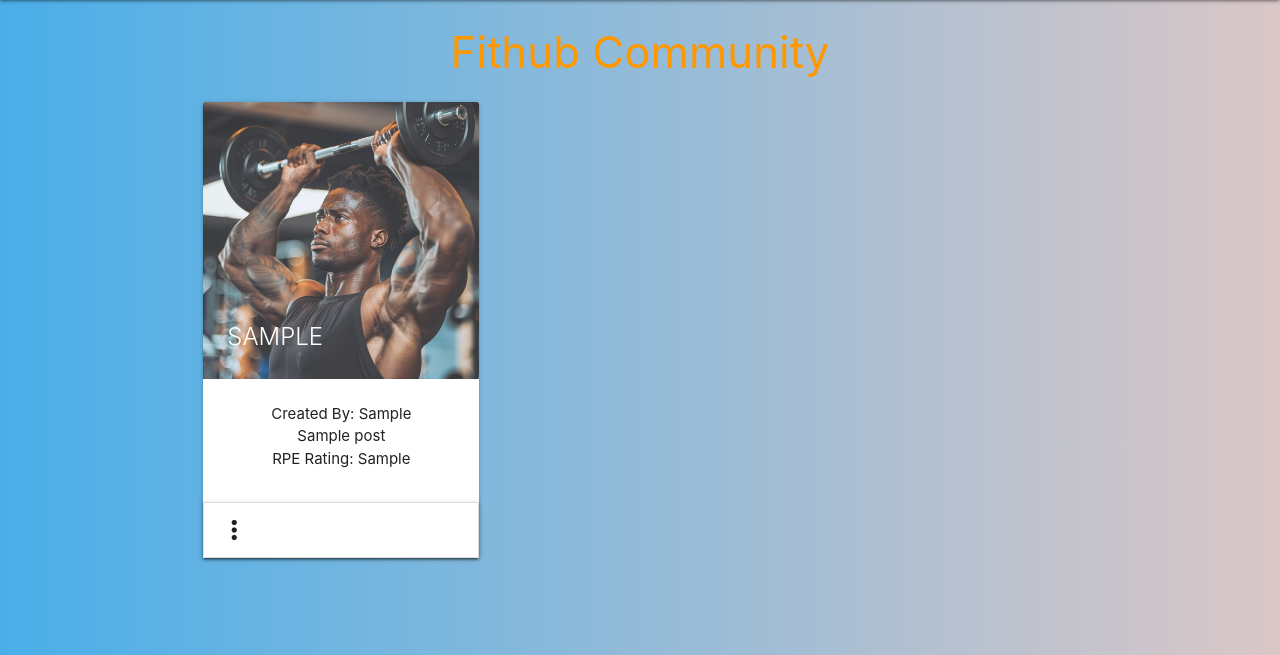
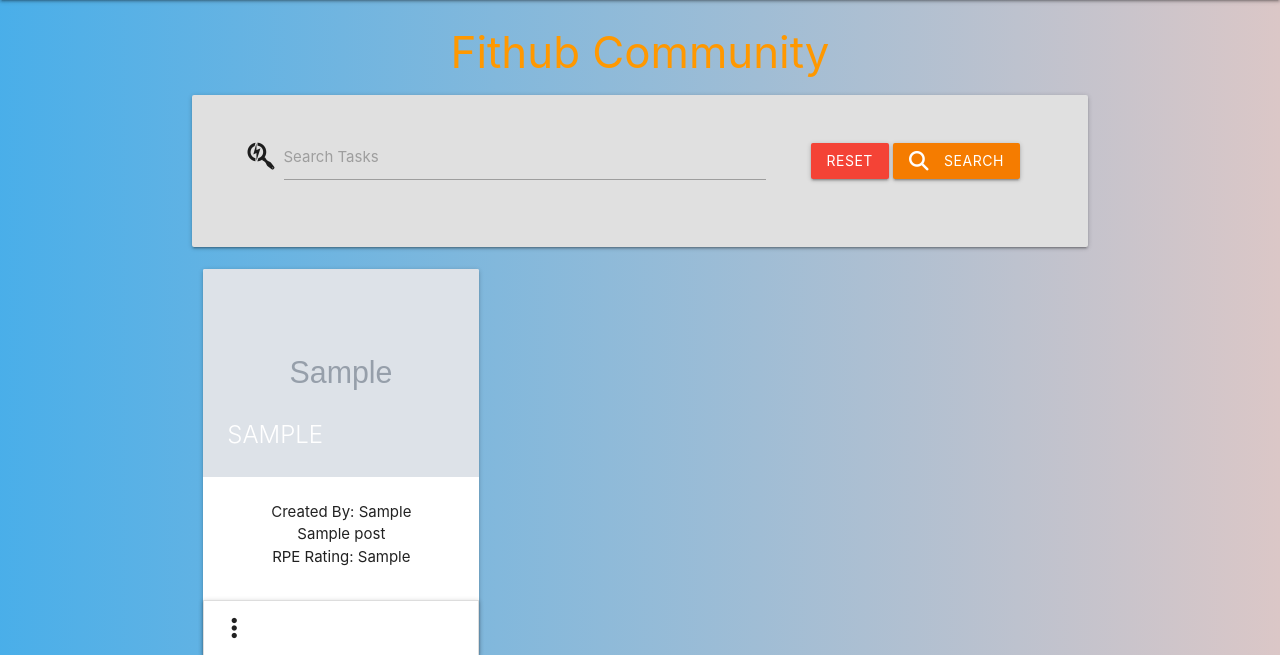
Before and after one commit to JeyAsare/fithub, a Flask app: page /community in a window 1280 px wide. Shown: the part 64-719 px from the top of the page. Run offline with Flask 3, Linux system fonts and the light colour scheme; grey boxes marked "Sample" are stand-in pictures; a database or web service that is not in the repository returns one stand-in record (values such as "Sample title"); some libraries are stand-ins or nearby versions.

Commit message:
added workout images and rendeand rendered on post pages

```diff
--- a/app.py
+++ b/app.py
@@ -36,6 +36,14 @@ mongo = PyMongo(app)
 def home():
 
     return render_template("home.html")
+
+@app.route("/search", methods=["GET", "POST"])
+def search():
+
+    query = request.form.get("query")
+    posts = list(mongo.db.posts.find({"$text": {"$search": query}}))
+    return render_template("community.html", posts=posts)
+
 
 
 # Registration route
@@ -128,15 +136,28 @@ def logout():
 def add_post():
     if request.method == "POST":
 
+        workout_category = request.form.get("workout_category")
+        workout_title = request.form.get("workout_title")
+        workout_description = request.form.get("workout_description")
+        rpe_scale = request.form.get("rpe_scale")
+        profile_by = session["user"]
+        date_posted = datetime.now().strftime("%d %B, %Y")
+
+        # Fetch the workout image corresponding to the selected category
+        workout_image = mongo.db.workouts.find_one(
+            {'workout_category': workout_category})['workout_image']
+
         workout_post = {
-            "workout_category" : request.form.get("workout_category"),
-            "workout_title" : request.form.get("workout_title"),
-            "workout_description" : request.form.get("workout_description"),
-            "rpe_scale" : request.form.get("rpe_scale"),
-            "profile_by" : session["user"],
-            "date_posted" : datetime.now().strftime("%d %B, %Y")
+            "workout_category" : workout_category,
+            "workout_title" : workout_title,
+            "workout_description" : workout_description,
+            "rpe_scale" : rpe_scale,
+            "profile_by" : profile_by,
+            "date_posted" : date_posted,
+            "workout_image" : workout_image
 
         }
+
         mongo.db.posts.insert_one(workout_post)
         flash("Post Successfully Added")
         return redirect(url_for("profile", username=session["user"]))
@@ -158,6 +179,11 @@ def edit_post(post_id):
             "date_posted" : datetime.now().strftime("%d %B, %Y")
 
         }
+
+        workout_image = mongo.db.workouts.find_one(
+            {'workout_category': edited_workout["workout_category"]})['workout_image']
+
+        edited_workout['workout_image'] = workout_image
 
         mongo.db.posts.update_one(
             {"_id": ObjectId(post_id)}, {"$set": edited_workout})
@@ -186,6 +212,14 @@ def profile(username):
         {"username": session["user"]})
     posts = list(mongo.db.posts.find())
 
+    for post in posts:
+        workout_category = post['workout_category']
+        workout_image = mongo.db.workouts.find_one({"workout_category" : workout_category})["workout_image"]
+        post['workout_image'] = workout_image
+
+        print("Post:", post)
+        print("Workout Image:", workout_image)
+
     # defensive programming
     if session["user"]:
         return render_template("profile.html", username=username, user=user, posts=posts)
@@ -194,7 +228,12 @@ def profile(username):
 
 @app.route("/community")
 def community():
-    posts = mongo.db.posts.find()
+
+    posts = list(mongo.db.posts.find())
+    for post in posts:
+        workout_category = post['workout_category']
+        workout_image = mongo.db.workouts.find_one({"workout_category" : workout_category})["workout_image"]
+        post['workout_image'] = workout_image
 
     return render_template("community.html", posts=posts)
 
--- a/templates/community.html
+++ b/templates/community.html
@@ -1,13 +1,33 @@
 {% extends "base.html" %}
 {% block content %}
-<h3 class="center-align orange-text darken-2">Fithub Community</h3>
+  <h3 class="center-align orange-text darken-2">Fithub Community</h3>
+
+    <div class="row card-panel grey lighten-2">
+      <form action="{{ url_for('search') }}" method="POST" class="col s12">
+          <div class="row valign-wrapper center-align">
+            <div class="input-field col s12 m8">
+                <i class="fa-brands fa-searchengin prefix"></i>
+                <input type="text" name="query" id="query" minlength="3" class="validate">
+                <label for="query">Search Tasks</label>
+            </div>
+            <div class="col s12 m4">
+              <a href="{{ url_for('community')}}" class="red btn ">Reset</a>
+              <button type="submit" class="orange darken-2 btn">
+                <i class="fa-solid fa-magnifying-glass left"></i> Search
+              </button>
+            </div>
+          </div>
+      </form>
+    </div>
+
+    {% if posts|length > 0 %}
     <div class="row">
       {% for post in posts %}
       <div class="col s12 m6 l4">
         <div class="card">
           <!-- post layout -->
           <div class="card-image">
-            <img src="/static/images/arm-workout.png">
+            <img src="{{ url_for('static' , filename = 'images/' + post.workout_image) }}">
             <span class="card-title">{{ post.workout_category.upper() }}</span>
           </div>
           <div class="card-content">
@@ -26,5 +46,8 @@
       </div>
       {% endfor %}
     </div>
+    {% else %}
+    <h3 class="center-align dark-blue-text darken-3">No Results Found</h3>
+    {% endif %}
 
 {% endblock %}
--- a/templates/profile.html
+++ b/templates/profile.html
@@ -29,7 +29,8 @@
             </div>
             <!-- post layout -->
             <div class="card-image">
-              <img src="/static/images/arm-workout.png">
+
+              <img src="{{ url_for('static' , filename = 'images/' + post.workout_image) }}">
               <span class="card-title">{{ post.workout_category.upper() }}</span>
             </div>
             <div class="card-content">
```
Also changed, not shown: static/images/cardio.png (added), static/images/full_body.png (added), static/images/lower_body.png (added), static/images/stretch.png (added), 1 other file.
